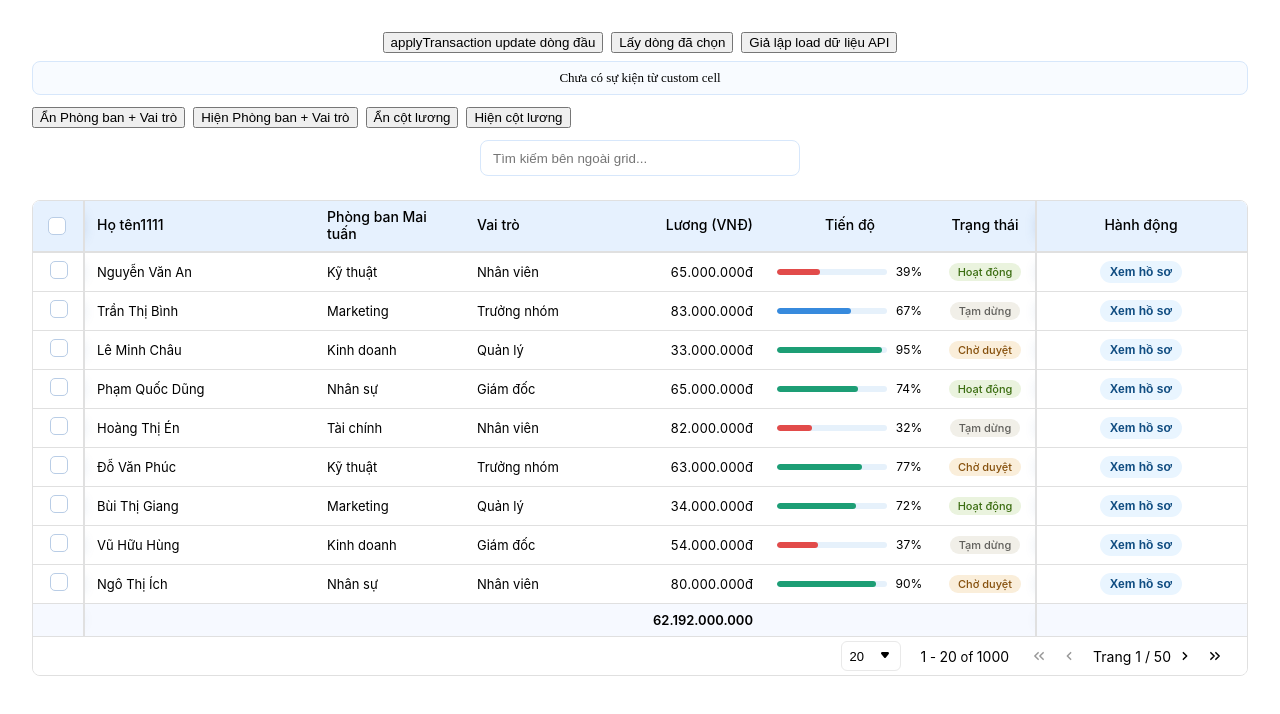
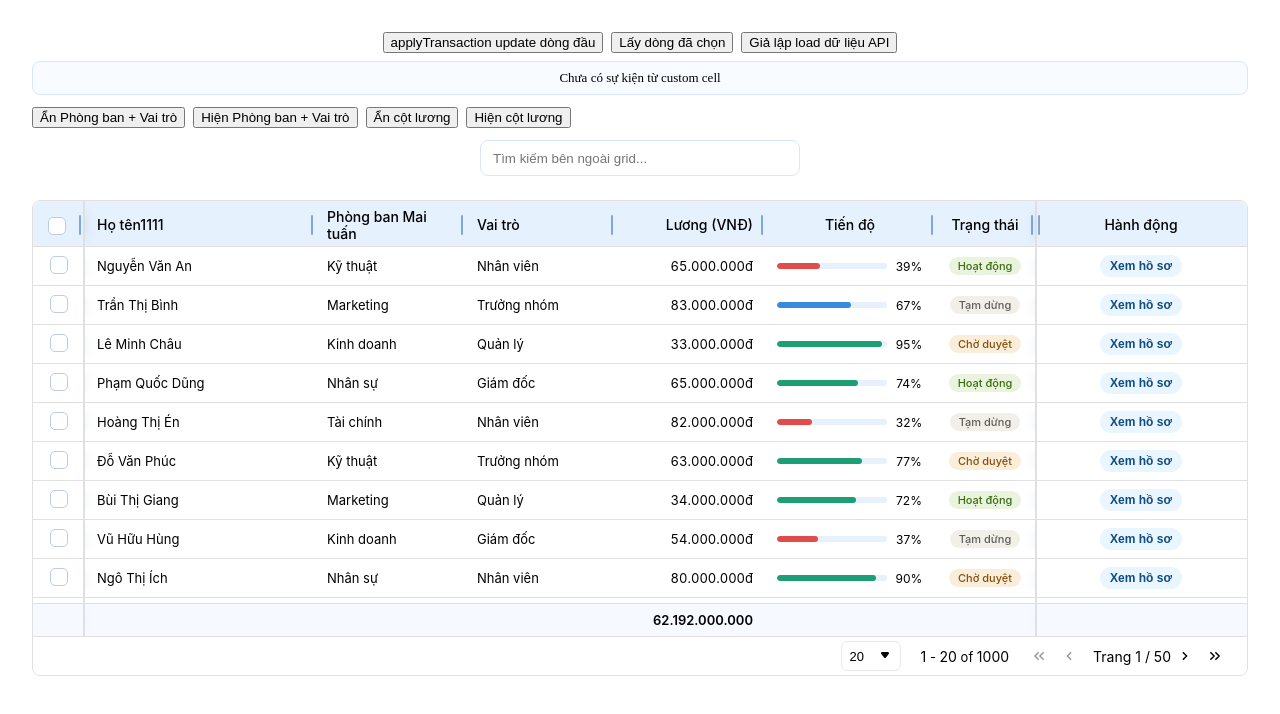
Before and after one commit to Fenell/data-grid-react, a React (Vite) app: page / in a window 1280 px wide. Shown: the top 714 px of the page. Built offline with nearby package versions, Linux system fonts and the light colour scheme; a web font is replaced by a local one.

Commit message:
sửa lại css header height

```diff
--- a/src/App.tsx
+++ b/src/App.tsx
@@ -377,6 +377,7 @@ function App() {
         globalFilter={globalFilter}
         serverSide={false}
         enableSort
+        enableResize
         pageSizeOptions={[20, 50, 100]}
         showSummary={true}
         // sorting={sorting}
--- a/src/components/DataGrid.module.css
+++ b/src/components/DataGrid.module.css
@@ -5,6 +5,7 @@
   --grid-radius-sm: 4px;
   --grid-radius-md: var(--border-radius-md);
   --grid-radius-lg: 8px;
+  --grid-header-height: 46px;
   --grid-border-input: 0.5px solid var(--color-border-secondary);
   --grid-border-muted: 1px solid var(--grid-border-color);
   --grid-border-color: #e0e0e0;
@@ -105,6 +106,7 @@
 .headerScroll {
   flex: 0 0 auto;
   width: 100%;
+  height: var(--grid-header-height);
   overflow-x: auto;
   overflow-y: hidden;
   scrollbar-width: none;
@@ -201,6 +203,7 @@
 }
 
 .th {
+  height: var(--grid-header-height);
   position: relative;
   white-space: normal;
   padding: 8px 12px;
@@ -279,10 +282,10 @@
 .resizeHandle::before {
   content: "";
   position: absolute;
-  top: 12px;
+  top: 14px;
   left: 5px;
   width: 2px;
-  height: calc(100% - 22px);
+  height: calc(100% - 30px);
   border-radius: 999px;
   background: var(--grid-resize-handle);
   opacity: 1;
```
